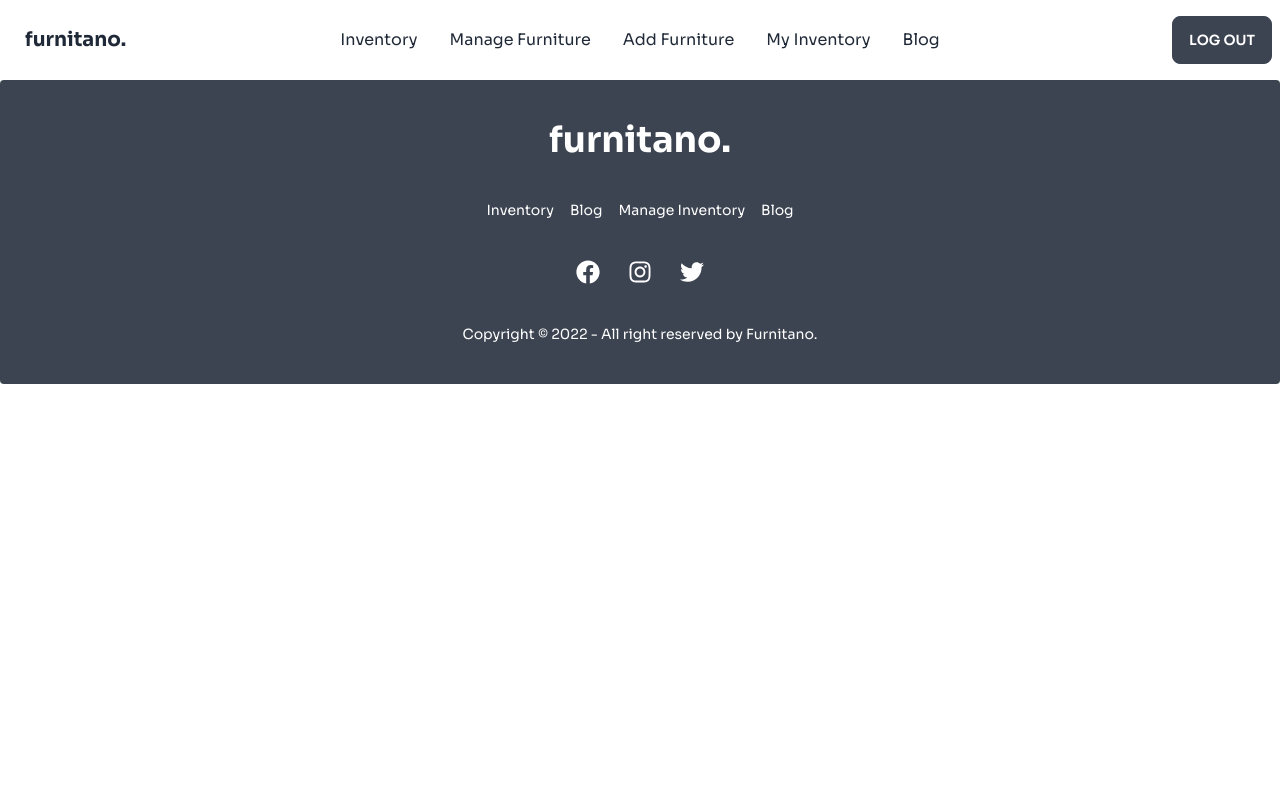
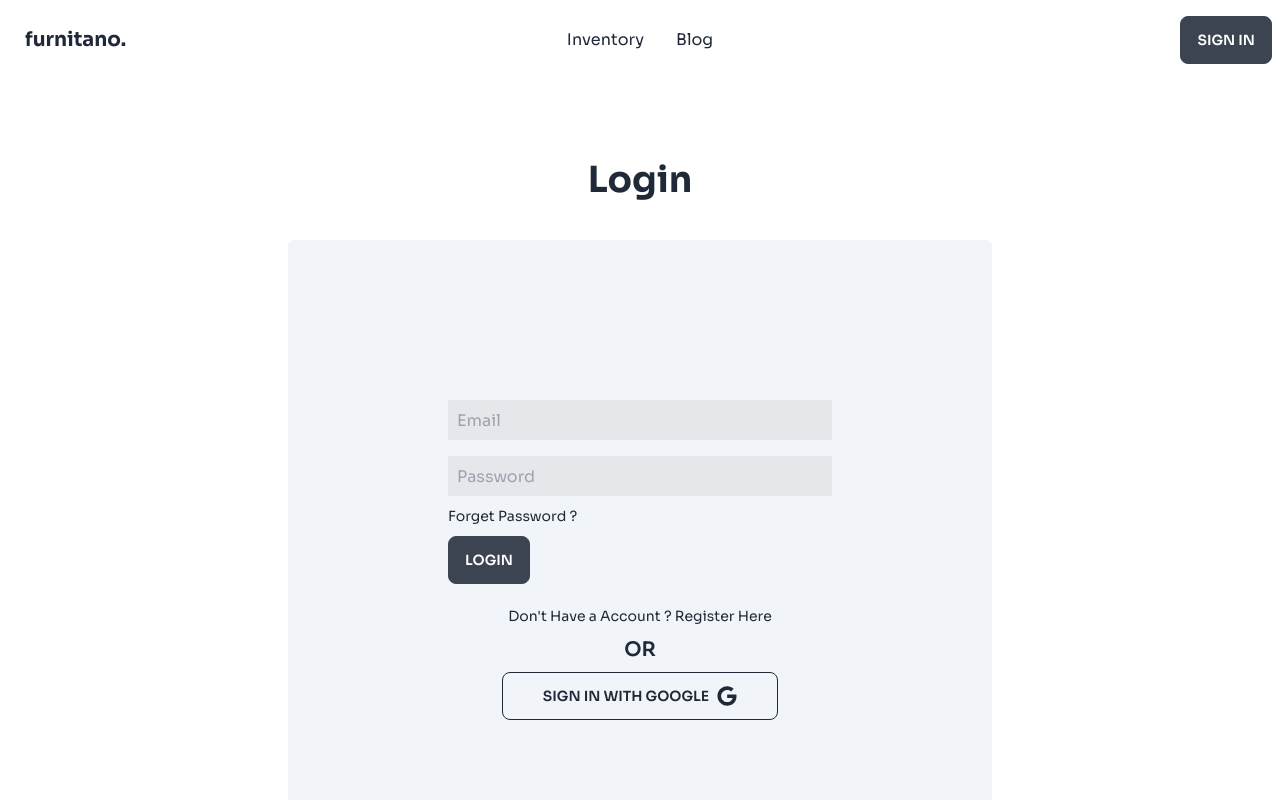
Before and after one commit to Alapottra-troj1n/furnitano-client, a React (Create React App) app: page /login in a window 1280 px wide. Shown: the top 800 px of the page. Built offline with nearby package versions, Linux system fonts and the light colour scheme; the HTML template or start-up script is replaced by a standard one.

Commit message:
added loginpage

```diff
--- a/src/App.js
+++ b/src/App.js
@@ -3,6 +3,7 @@ import { Route, Routes, useLocation, useNavigate } from 'react-router-dom';
 import './App.css';
 import Footer from './components/Footer/Footer';
 import Home from './components/Home/Home';
+import LoginPage from './components/LoginPage/LoginPage';
 import Navbar from './components/Navbar/Navbar';
 import ProductPage from './components/ProductPage/ProductPage';
 
@@ -29,6 +30,7 @@ function App() {
    <Routes>
     <Route path="/" element={<Home inventoryRef={inventoryRef} handleInventoryScroll={handleInventoryScroll} />}></Route>
     <Route path="/product/:id" element={<ProductPage/>}></Route>
+    <Route path="/login" element={<LoginPage/>}></Route>
    </Routes>
    <Footer/>
     </div>
--- /dev/null
+++ b/src/components/LoginPage/LoginPage.jsx
@@ -0,0 +1,43 @@
+import React from 'react';
+import { Link } from 'react-router-dom';
+import './LoginPage.css';
+import { FaGoogle } from 'react-icons/fa';
+
+const LoginPage = () => {
+    return (
+        <div className="my-20">
+            <h2 className="text-4xl text-center font-bold">Login</h2>
+            <form className="mt-10 flex justify-center flex-col items-center">
+                <div className="bg-slate-100 p-10 md:p-20 lg:p-40 rounded-md">
+                <div className="login-email-container">
+                    <input className=" bg-gray-200 border rounded-sm w-full md:w-72 lg:w-96 px-2 h-10" type="text" name="email" placeholder="Email" required id="" />
+                </div>
+                <div className="login-password-container mt-4">
+                    <input type="password" className="bg-gray-200 w-full md:w-72 lg:w-96 border rounded-sm px-2 h-10"name="password" placeholder='Password' required id="" />
+                </div>
+
+                <div className="mt-2">
+                <Link to="/forgetpassword" className="hover:underline text-sm ">Forget Password ?</Link>
+                </div>
+
+
+                <input type="submit" value="Login" className='btn mt-2' />
+
+                <div className="mt-5 mb-2 text-center">
+                <Link to="/register" className="hover:underline text-sm ">Don't Have a Account ? Register Here </Link>
+                </div>
+                <div className="text-center"><h2 className="text-xl font-semibold">OR</h2></div>
+
+                <div className='mt-2 text-center'>
+                    <button className='btn btn-outline px-10'>Sign In with Google <FaGoogle className="text-xl ml-2"/> </button>
+
+                </div>
+
+                </div>
+
+            </form>
+        </div>
+    );
+};
+
+export default LoginPage;
--- a/src/components/Navbar/Navbar.jsx
+++ b/src/components/Navbar/Navbar.jsx
@@ -4,7 +4,7 @@ import './Navbar.css'
 
 const Navbar = ({handleInventoryScroll}) => {
 
-    const [user, setUser] = useState(true);
+    const [user, setUser] = useState(false);
 
     return (
         <div className="navbar bg-base-100 container mx-auto py-4">
```
Also changed, not shown: src/components/LoginPage/LoginPage.css (added).
